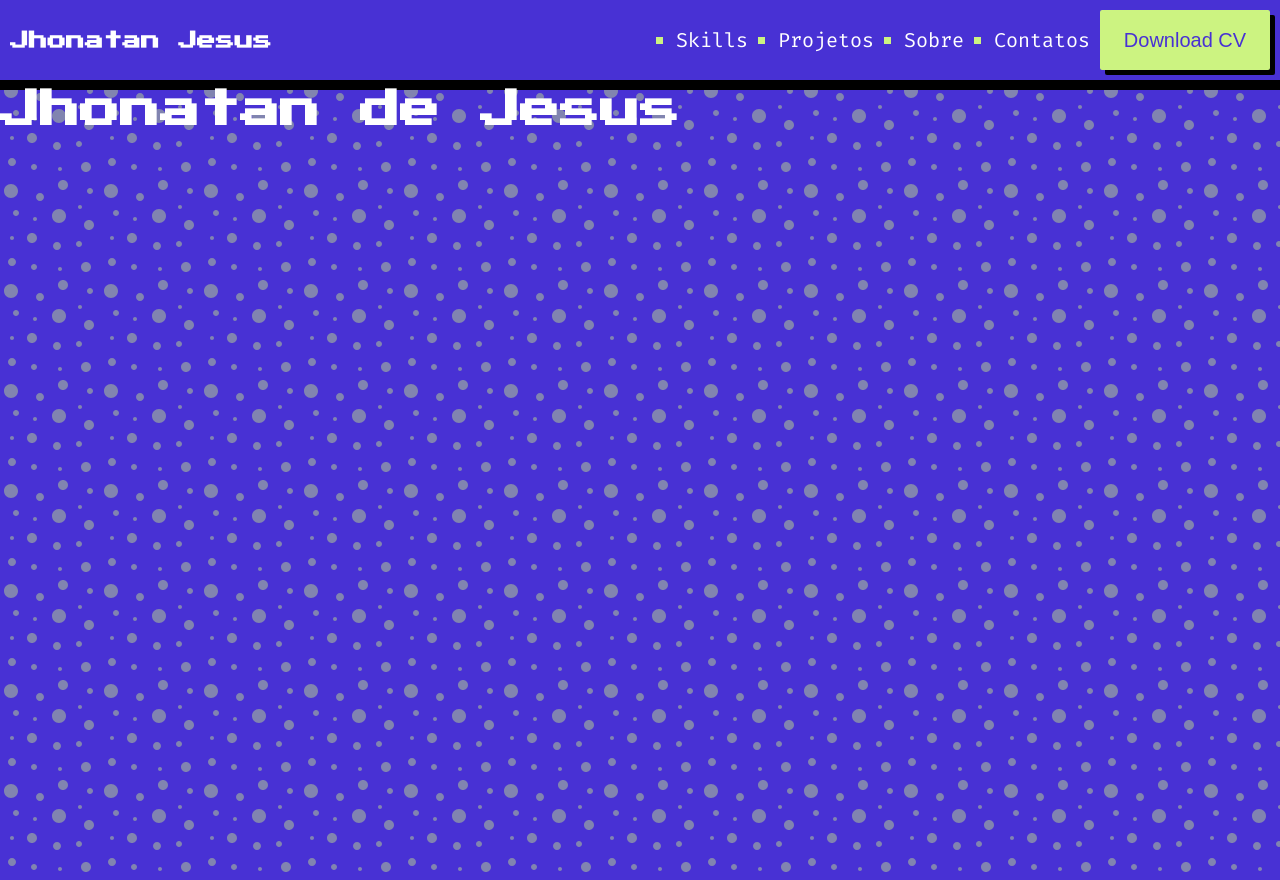
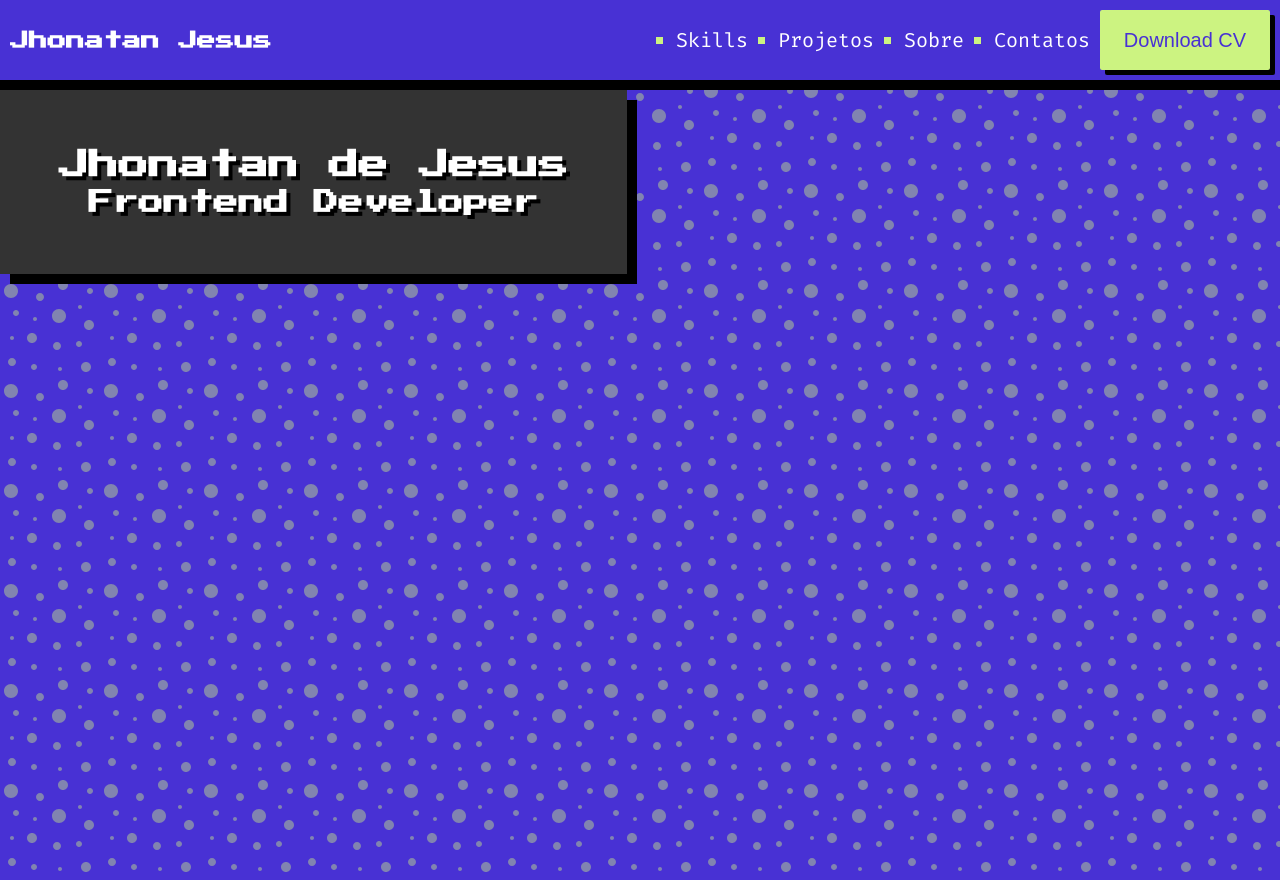
Before and after one commit to Jhonatanmizu/Course-HTML-CSS-Happy, a website built with Vite: page src/index.html in a window 1280 px wide. Built offline with nearby package versions, Linux system fonts and the light colour scheme.

Commit message:
Create card component

```diff
--- a/src/index.html
+++ b/src/index.html
@@ -27,8 +27,11 @@
     </header>
     <main id="main">
       <div class="separator"></div>
+      <div class="card">
 
-      <h1 class="headline">Jhonatan de Jesus</h1>
+        <h1 class="title">Jhonatan de Jesus</h1>
+        <h2 class="subtitle">Frontend Developer</h2>
+      </div>
       <!-- <div class="separator"></div> -->
     </main>
   </div>
--- a/src/js/main.js
+++ b/src/js/main.js
@@ -5,3 +5,4 @@ import "../styles/components/scrollbar.scss";
 import "../styles/components/separator.scss";
 import "../styles/components/main.scss";
 import "../styles/components/typography.scss";
+import "../styles/components/card.scss";
--- /dev/null
+++ b/src/styles/components/card.scss
@@ -0,0 +1,12 @@
+.card{
+    width: 62.7rem;
+    height: 18.4rem;
+    filter: drop-shadow(10px 10px 0px #000000);
+    background: var(--alt-color);
+    display: flex;
+    flex-direction: column;
+    align-items: center;
+    justify-content: center;
+    gap: 1rem;
+
+}
--- a/src/styles/components/typography.scss
+++ b/src/styles/components/typography.scss
@@ -1,6 +1,6 @@
 .headline,.title,.subtitle{
     font-family: 'Press start 2P', cursive;
-
+    text-shadow: .4rem .4rem 0 #000000;
 }
 
 .headline{
@@ -8,6 +8,8 @@
 }
 .title{
     font-size: 3rem;
+
+
 }
 
 .subtitle{
--- a/src/styles/style.scss
+++ b/src/styles/style.scss
@@ -4,6 +4,7 @@
   --primary-color: #4831d4;
   --secondary-color: #ccf381;
   --white-color: #fff;
+  --alt-color:#333;
 }
 
 /* Typography
```
